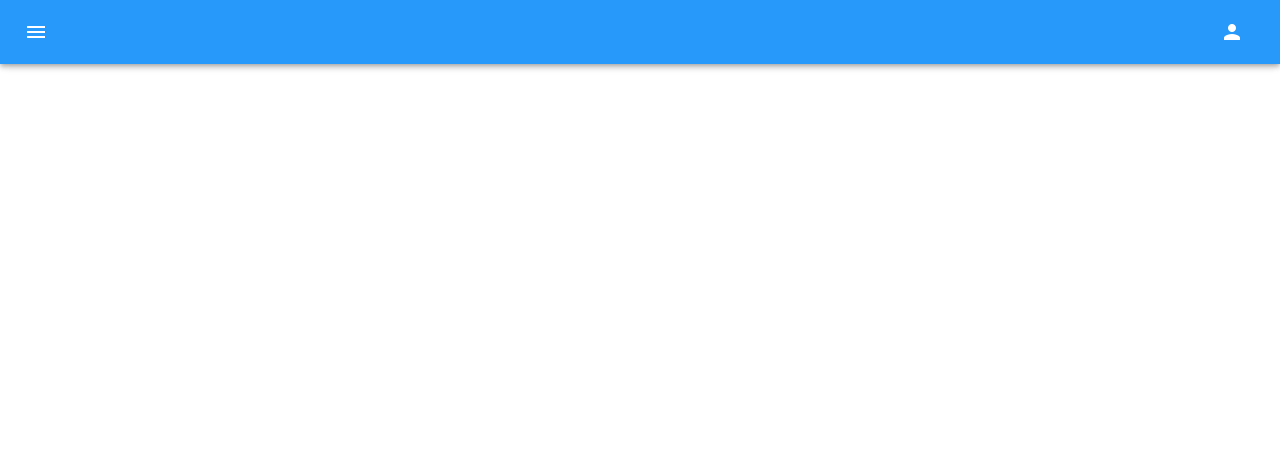
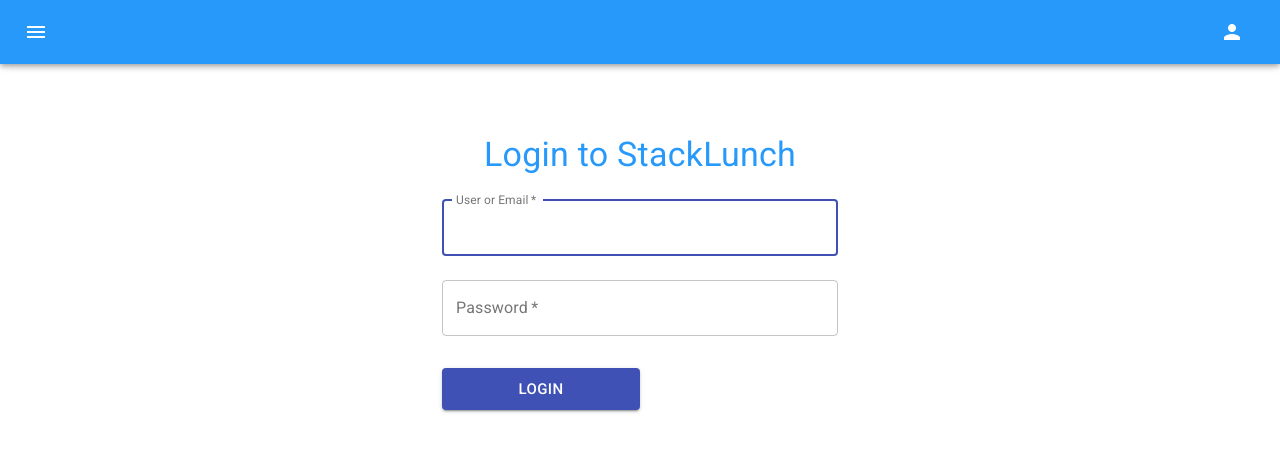
Before and after one commit to InTheBytes/react-ui, a React (Create React App) app: page /login in a window 1280 px wide. Shown: the top 452 px of the page. Built offline with nearby package versions, Linux system fonts and the light colour scheme.

Commit message:
ITB-161: finished UI for login

```diff
--- a/src/components/Authentication/Login.js
+++ b/src/components/Authentication/Login.js
@@ -1,13 +1,77 @@
 import React from 'react';
-import {Container} from '@material-ui/core';
+import {Container, Typography, TextField, Button, Box, Link, makeStyles} from '@material-ui/core';
 
 import './Login.css';
 
 function Login(props) {
 
+	const useStyles = makeStyles((theme) => ({
+		paper: {
+			marginTop: theme.spacing(8),
+			display: 'flex',
+			flexDirection: 'column',
+			alignItems: 'center',
+		},
+		form: {
+			width: '100%', // Fix IE 11 issue.
+			marginTop: theme.spacing(1),
+
+			justifyContent: 'center'
+		},
+		submit: {
+			margin: theme.spacing(3, 0, 2),
+			width: '50%'
+		},
+	}));
+
+	const classes = useStyles();
+
+
 	return (
 		<Container component="main" maxWidth="xs">
-
+			<div className={classes.paper}>
+				<Typography component="h1" variant="h4">
+					Login to StackLunch
+				</Typography>
+				<form className={classes.form}>
+					<TextField
+						variant="outlined"
+						margin="normal"
+						required
+						fullWidth
+						id="email"
+						label="User or Email"
+						name="email"
+						autoComplete="email"
+						autoFocus
+					/>
+					<TextField
+						variant="outlined"
+						margin="normal"
+						required
+						fullWidth
+						name="password"
+						label="Password"
+						type="password"
+						id="password"
+						autoComplete="current-password"
+					/>
+					<Button
+						type="submit"
+						variant="contained"
+						color="primary"
+						size="large"
+						className={classes.submit}
+					>
+						Login
+					</Button>
+				</form>
+			</div>
+			<Box position="bottom">
+				<Link href="#" variant="body2">
+					{"Don't have an account? Sign Up"}
+				</Link>
+			</Box>
 		</Container>
 	);
 }
```
